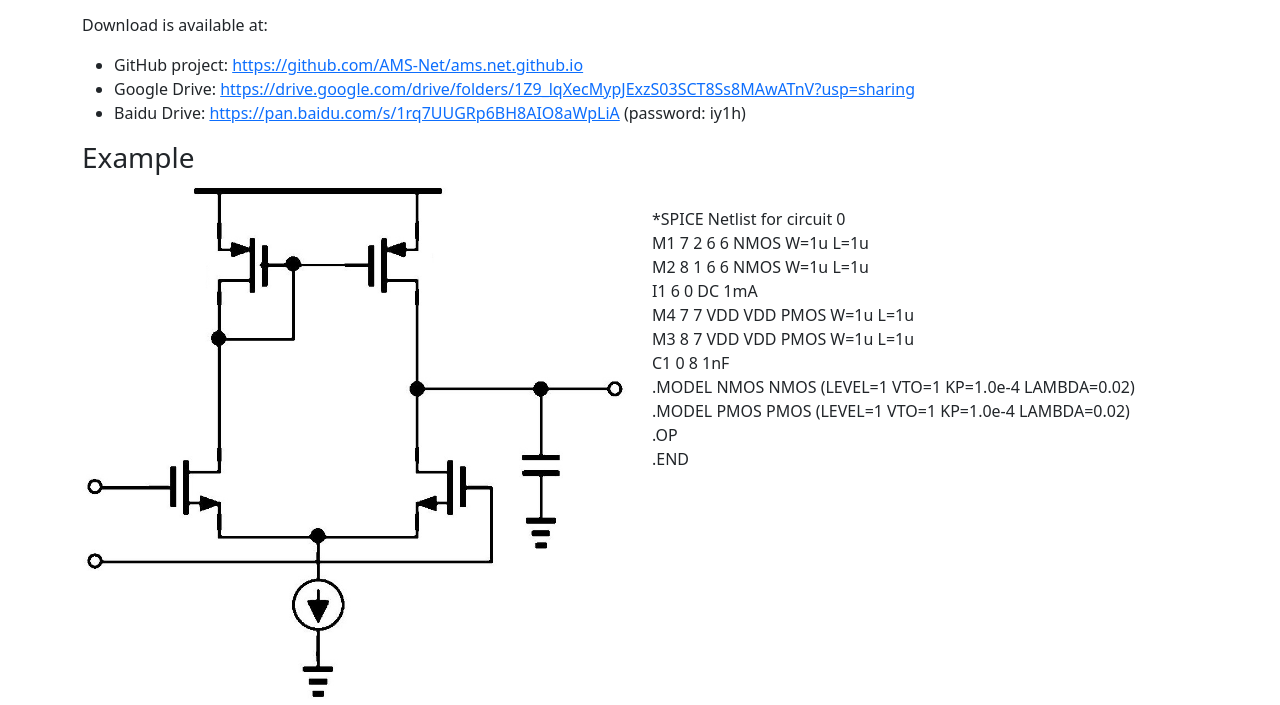
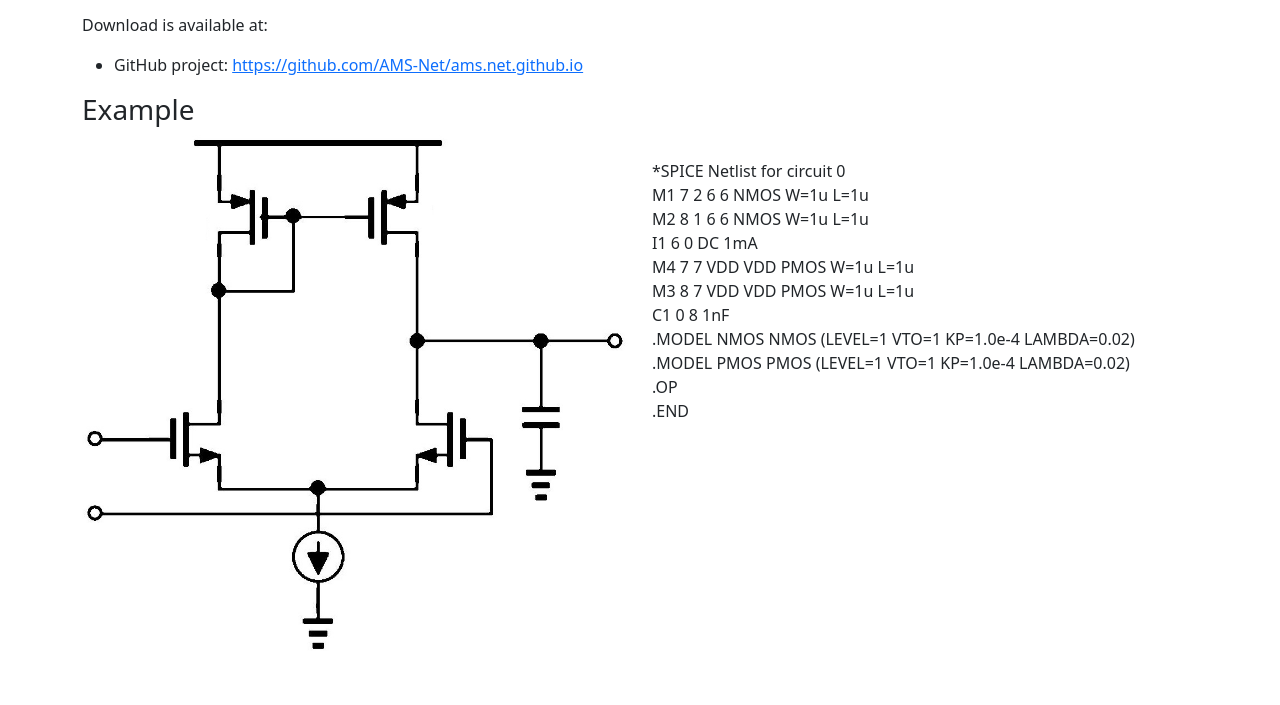
Before and after one commit to AMS-Net/ams-net.github.io, a plain HTML site: page index.html in a window 1280 px wide. Shown: the part 163-868 px from the top of the page. After the commit the page ends 820 px from the top, so only its background shows below. Drawn offline with Linux system fonts and the light colour scheme.

Commit message:
update README.md

```diff
--- a/index.html
+++ b/index.html
@@ -36,8 +36,6 @@
     <p>Download is available at:</p>
     <ul>
         <li>GitHub project: <a href="https://github.com/AMS-Net/ams.net.github.io">https://github.com/AMS-Net/ams.net.github.io</a></li>
-        <li>Google Drive: <a href="https://drive.google.com/drive/folders/1Z9_lqXecMypJExzS03SCT8Ss8MAwATnV?usp=sharing">https://drive.google.com/drive/folders/1Z9_lqXecMypJExzS03SCT8Ss8MAwATnV?usp=sharing</a></li>
-        <li>Baidu Drive: <a href="https://pan.baidu.com/s/1rq7UUGRp6BH8AIO8aWpLiA">https://pan.baidu.com/s/1rq7UUGRp6BH8AIO8aWpLiA</a> (password: iy1h)</li>
     </ul>
     <h3>Example</h3>
     <div class="row">
```
Also changed, not shown: 1 other file.
